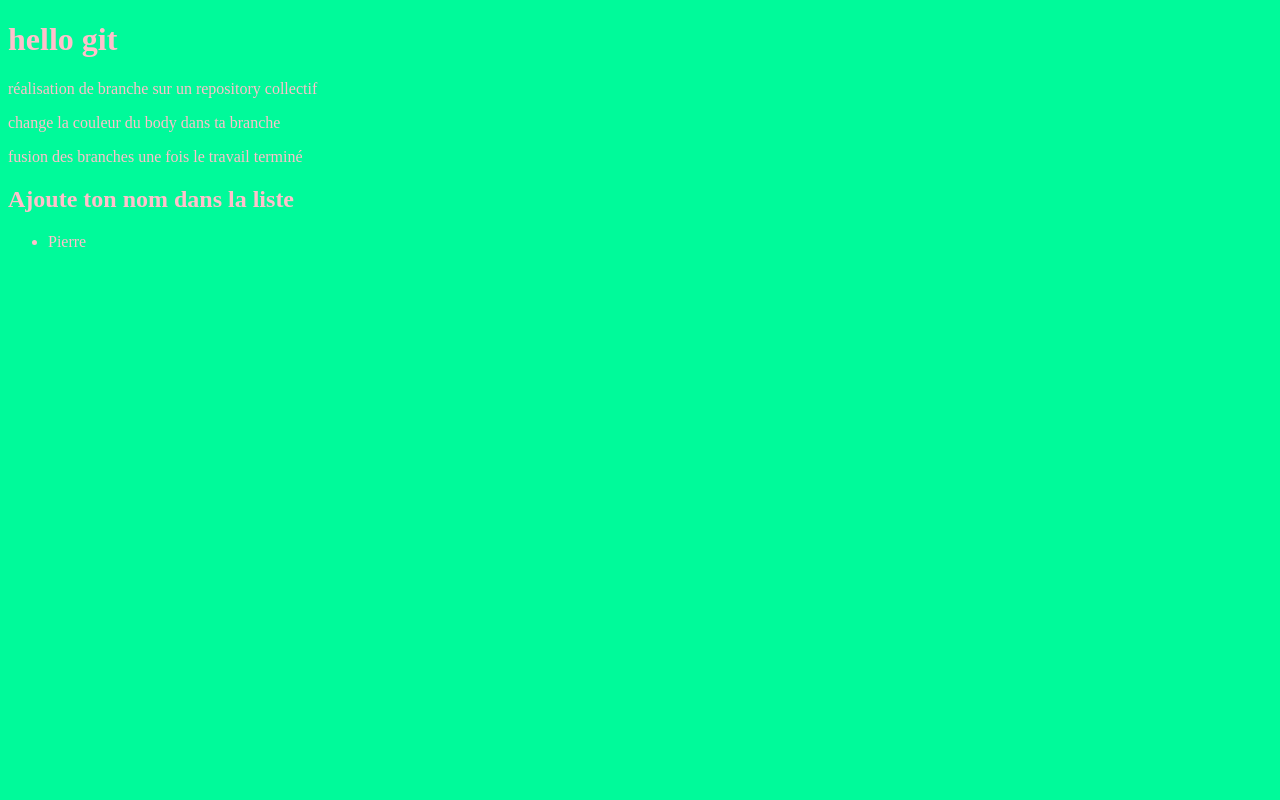
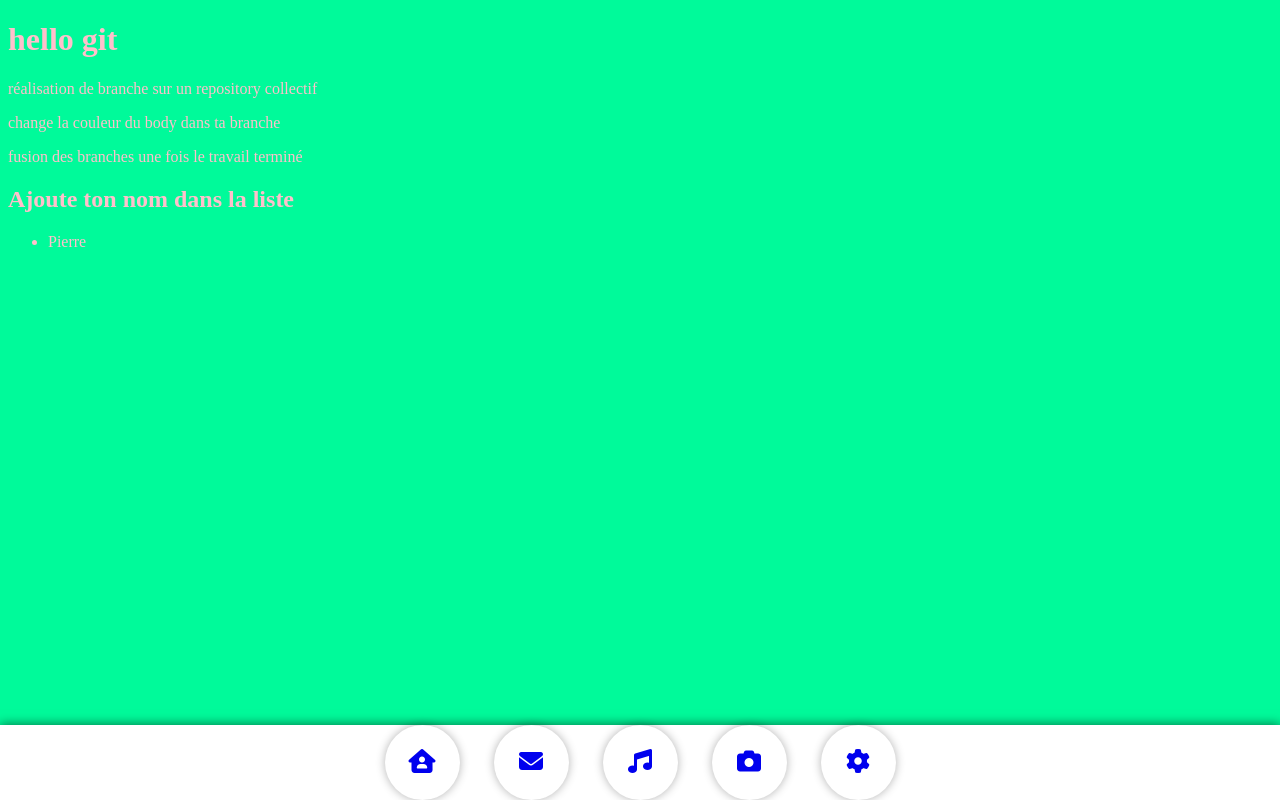
Before and after one commit to PierreDenaes/training, a plain HTML site: page index.html in a window 1280 px wide. Drawn offline with Linux system fonts and the light colour scheme.

Commit message:
ajout modif et fichier css

```diff
--- a/index.html
+++ b/index.html
@@ -4,6 +4,8 @@
     <meta charset="UTF-8">
     <meta http-equiv="X-UA-Compatible" content="IE=edge">
     <meta name="viewport" content="width=device-width, initial-scale=1.0">
+    <link rel="stylesheet" href="https://cdnjs.cloudflare.com/ajax/libs/font-awesome/6.4.0/css/all.min.css">
+    <link rel="stylesheet" href="style.css">
     <title>Document</title>
     <style>
         body {
@@ -22,5 +24,15 @@
     <ul>
         <li>Pierre</li>
     </ul>
+    <div class="dock">
+        <ul>
+          <li><a href="#"><i class="fa-solid fa-house-user"></i></a></li>
+          <li><a href="#"><i class="fa fa-envelope"></i></a></li>
+          <li><a href="#"><i class="fa fa-music"></i></a></li>
+          <li><a href="#"><i class="fa fa-camera"></i></a></li>
+          <li><a href="#"><i class="fa fa-cog"></i></a></li>
+        </ul>
+      </div>
+
 </body>
 </html>
--- /dev/null
+++ b/style.css
@@ -0,0 +1,38 @@
+.dock {
+    position: fixed;
+    bottom: 0;
+    left: 0;
+    width: 100%;
+    height: 75px;
+    background-color: #fff;
+    z-index: 999;
+    box-shadow: 0 -1px 10px rgba(0, 0, 0, 0.5);
+  }
+
+  .dock ul {
+    list-style: none;
+    margin: 0;
+    padding: 0;
+    text-align: center;
+  }
+
+  .dock li {
+    display: inline-block;
+    width: 75px;
+    height: 75px;
+    margin: 0 15px;
+    line-height: 75px;
+    font-size: 24px;
+    color: #999;
+    text-align: center;
+    border-radius: 50%;
+    background-color: #fff;
+    box-shadow: 0 0 10px rgba(0, 0, 0, 0.3);
+    transition: all 0.3s ease-in-out;
+  }
+
+  .dock li:hover {
+    transform: scale(1.1);
+    box-shadow: 0 0 20px rgba(0, 0, 0, 0.6);
+    color: #000;
+  }
```
